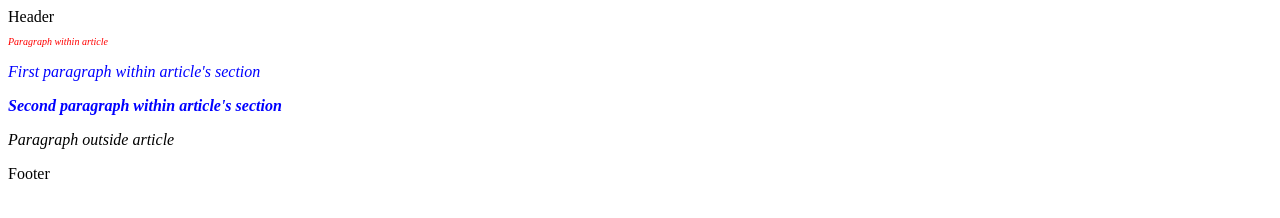
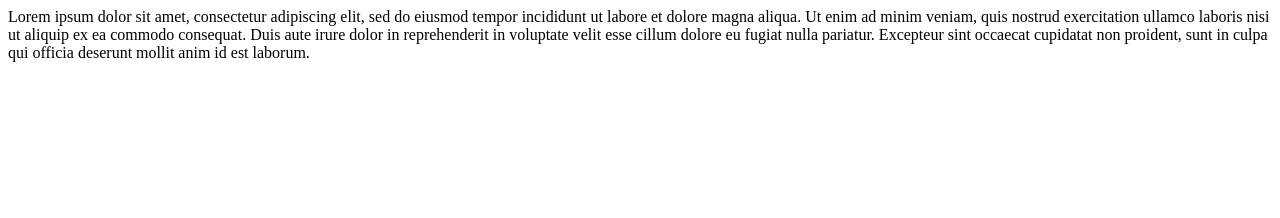
Before and after one commit to BridgitA/test, a plain HTML site: page index2.html in a window 1280 px wide. Drawn offline with Linux system fonts and the light colour scheme.

Commit message:
font excersises

```diff
--- a/css/style.css
+++ b/css/style.css
@@ -1,15 +1,9 @@
-p{
-    font-style: italic;
+
+font-face{
+    font-family: Itim;
+    src: url('..//fonts/itim.ttf') format('truetype')
 
 }
-article > p{
-    font-size: x-small;
-    color: red;
-
+body{
+    font-family: Itim;
 }
-article > section > p{
-    color: blue;
-}
-article > section > p:last-child{
-    font-weight: bold;
-}
--- a/index2.html
+++ b/index2.html
@@ -5,15 +5,6 @@
         <link rel="stylesheet" href="css/style.css" />
     </head>
     <body>
-        <header>Header</header>
-        <article>
-            <p>Paragraph within article</p>
-            <section>
-                <p>First paragraph within article's section</p>
-                <p>Second paragraph within article's section</p>
-            </section>
-        </article>
-        <p>Paragraph outside article</p>
-        <footer>Footer</footer>
+        Lorem ipsum dolor sit amet, consectetur adipiscing elit, sed do eiusmod tempor incididunt ut labore et dolore magna aliqua. Ut enim ad minim veniam, quis nostrud exercitation ullamco laboris nisi ut aliquip ex ea commodo consequat. Duis aute irure dolor in reprehenderit in voluptate velit esse cillum dolore eu fugiat nulla pariatur. Excepteur sint occaecat cupidatat non proident, sunt in culpa qui officia deserunt mollit anim id est laborum.
     </body>
 </html>
```
Also changed, not shown: fonts/caveat.ttf (added), fonts/chonburi.ttf (added), fonts/itim.ttf (added), 1 other file.
